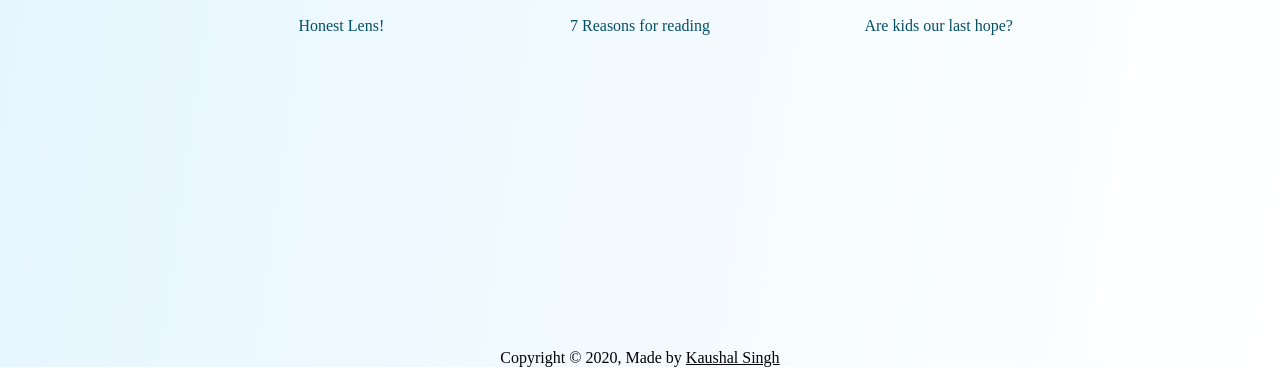
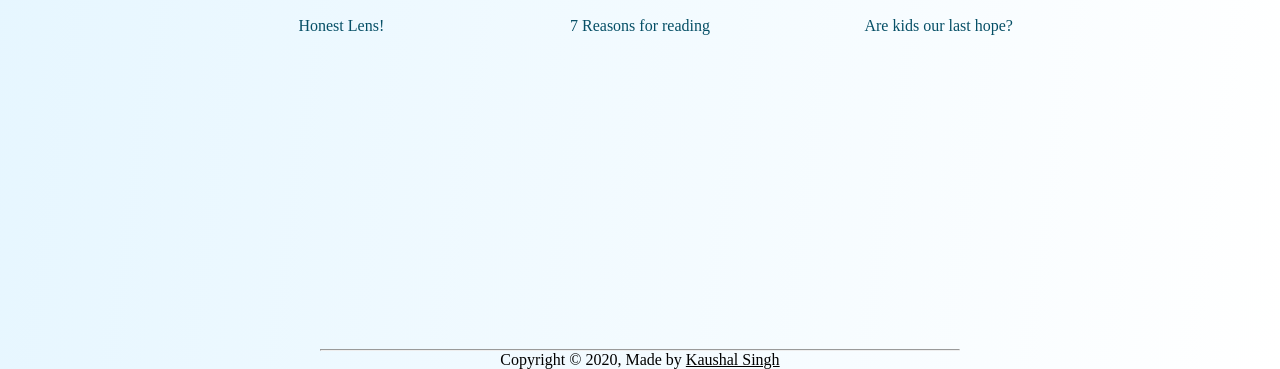
Before and after one commit to kaushalfeb/Altruist, a plain HTML site: page Blogs/blogs.html in a window 1280 px wide. Shown: the part 1251-1620 px from the top of the page. Drawn offline with Linux system fonts and the light colour scheme.

Commit message:
hr in blog

```diff
--- a/Blogs/blogs.html
+++ b/Blogs/blogs.html
@@ -33,10 +33,12 @@
 			<div class="preview">
 				<img src="plants.jpg"></div>
 			<div class="subtopic"><a href="#"> Are kids our last hope?</a></div>
+			</div>
+	  		</div>
 		</div>
-	  </div>
 
-	</div>
+	<center><hr width="50%"></center>
+
 	<footer>
 		<center>
 		Copyright © 2020, Made by <u>Kaushal Singh</u>
```
